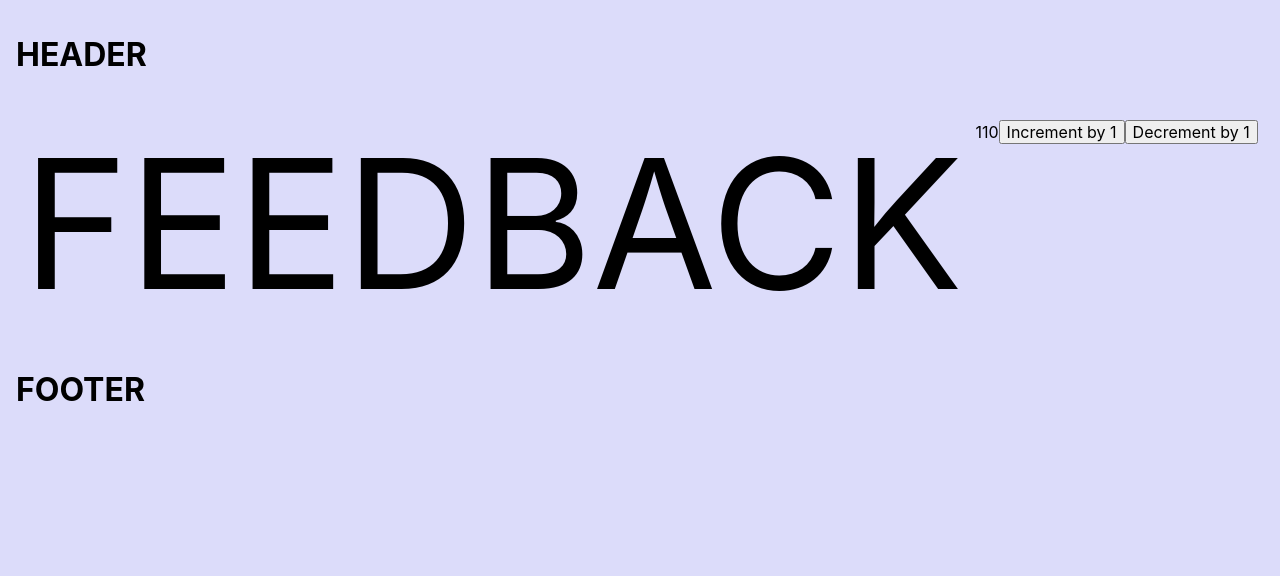
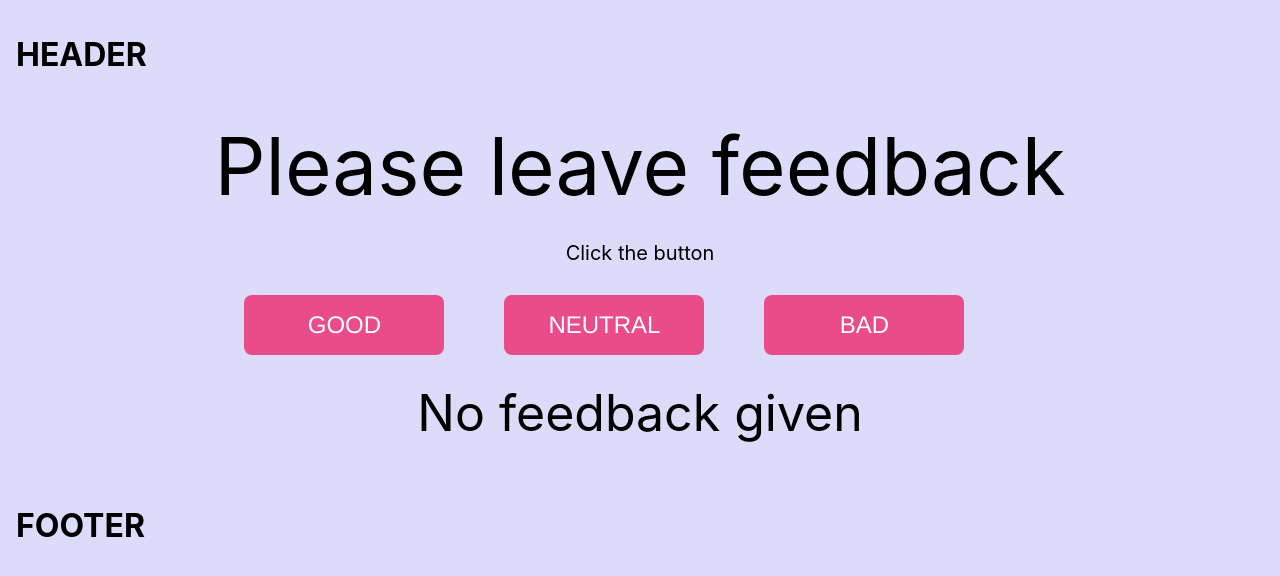
Before and after one commit to Liettualainen/Statistics, a React (Create React App) app: page / in a window 1280 px wide. Shown: the top 576 px of the page. Built offline with nearby package versions, Linux system fonts and the light colour scheme.

Commit message:
styleAndFunction

```diff
--- a/src/components/FeedbackStatistis/Feedback.js
+++ b/src/components/FeedbackStatistis/Feedback.js
@@ -1,39 +1,52 @@
-import { Feedbackstyle } from "./Feedback.styled";
-import React, { Component } from "react";
+import { Component } from "react";
+import { Feedbackstyle, DivLayout, ClickButton, DivFeedback, Button,StatisticsDiv, StatisticsElem } from "./Feedback.styled";
 export class Feedback extends Component {
     static defaultProps = {
-        step: 1,
-        startpoint: 110,
+        startpoint: 0,
+        begining:  "Click the button",
     };
-     state = {
-         value: this.props.startpoint,
+  state = {
+         good: this.props.startpoint,
+         neutral: this.props.startpoint,
+    bad: this.props.startpoint,
      }
+  onLeaveFeedback = evt => {
+      const { name, value } = evt.target;
+    this.setState({ [name]: Number(value) + 1} );
+  };
+  countTotalFeedback = () => {
+    return Number(this.state.good) + Number(this.state.neutral) + Number(this.state.bad) ;
+  }
 
-    constructor(props) {
-        super(props);
-        // this.state = {
-        //       value: this.props.startpoint,
-        // }
-    this.handleIncrement = this.handleIncrement.bind(this);
-    this.handleDecrement = this.handleDecrement.bind(this);
-    }
+  countPositiveFeedbackPercentage = () => {
+    return (!this.state.good)
+      ? 0
+      : Math.round(Number(this.state.good)/(Number(this.state.good) + Number(this.state.neutral) + Number(this.state.bad))*100) ;
+  }
 
-    static propTypes = {};
-    handleIncrement = () => {
-         this.setState({ value: this.state.value + this.props.step})
-     };
-    handleDecrement = evt => {
-        this.setState({ value: this.state.value - this.props.step })
-    };
+
+
     render() {
-        const { step } = this.props;
-      return (<>
-              <Feedbackstyle>FEEDBACK</Feedbackstyle>
-           <div>
-        <span>{this.state.value}</span>
-        <button type="button" onClick={this.handleIncrement}>Increment by {step}</button>
-        <button type="button"onClick={this.handleDecrement}>Decrement by {step}</button>
-      </div>
-          </>)
-    }
-}
+        const { good, neutral, bad} = this.state;
+        const { begining } = this.props;
+      return (<DivLayout>
+        <Feedbackstyle>Please leave feedback</Feedbackstyle>
+        <ClickButton>{!good && !neutral && !bad && begining}</ClickButton>
+          <DivFeedback>
+          <Button type="button" name="good" value={good} onClick={this.onLeaveFeedback}>GOOD</Button>
+          <Button type="button" name="neutral" value={neutral} onClick={this.onLeaveFeedback}>NEUTRAL</Button>
+          <Button type="button" name="bad" value={bad} onClick={this.onLeaveFeedback}>BAD</Button>
+        </DivFeedback>
+        { (!good && !neutral && ! bad)
+          ? <StatisticsElem>No feedback given</StatisticsElem>
+          : <StatisticsDiv>
+          <Feedbackstyle >Statistics</Feedbackstyle>
+          <StatisticsElem>Good: {this.state.good}</StatisticsElem>
+          <StatisticsElem>Neutral: {this.state.neutral}</StatisticsElem>
+          <StatisticsElem>Bad: {this.state.bad}</StatisticsElem>
+            <StatisticsElem >Total: {this.countTotalFeedback()}</StatisticsElem>
+            <StatisticsElem >Positive Feedback: {this.countPositiveFeedbackPercentage()}%</StatisticsElem>
+          </StatisticsDiv>
+        }
+          </DivLayout>)
+    }}
--- a/src/components/FeedbackStatistis/Feedback.styled.js
+++ b/src/components/FeedbackStatistis/Feedback.styled.js
@@ -1,5 +1,55 @@
 import styled from 'styled-components';
 
+export const DivLayout = styled.div`
+display: flex;
+flex-direction: column;
+`
+
 export const Feedbackstyle = styled.span`
-font-size: 180px;
+font-size: 80px;
+margin-bottom: 30px;
 `
+export const ClickButton = styled.div`
+font-size: 20px;
+`
+
+export const DivFeedback = styled.div`
+margin-top: 0px;
+display: flex;
+flex-direction: row;
+`
+export const Button = styled.button`
+background-color: #EA4C89;
+  border-radius: 8px;
+  border-style: none;
+  box-sizing: border-box;
+  color: #FFFFFF;
+  cursor: pointer;
+  display: inline-block;
+  font-family: "Haas Grot Text R Web", "Helvetica Neue", Helvetica, Arial, sans-serif;
+  font-size: 24px;
+  font-weight: 500;
+  width: 200px;
+  height: 60px;
+  line-height: 20px;
+  list-style: none;
+  margin: 30px;
+  outline: none;
+  padding: 10px 16px;
+  position: relative;
+  text-align: center;
+  text-decoration: none;
+  transition: color 100ms;
+  vertical-align: baseline;
+  user-select: none;
+  -webkit-user-select: none;
+`
+export const StatisticsDiv = styled.div`
+display: flex;
+flex-direction: column;
+align-items: start;
+`
+export const StatisticsElem = styled.span`
+font-size: 50px;
+margin-bottom: 20px;
+`
```
